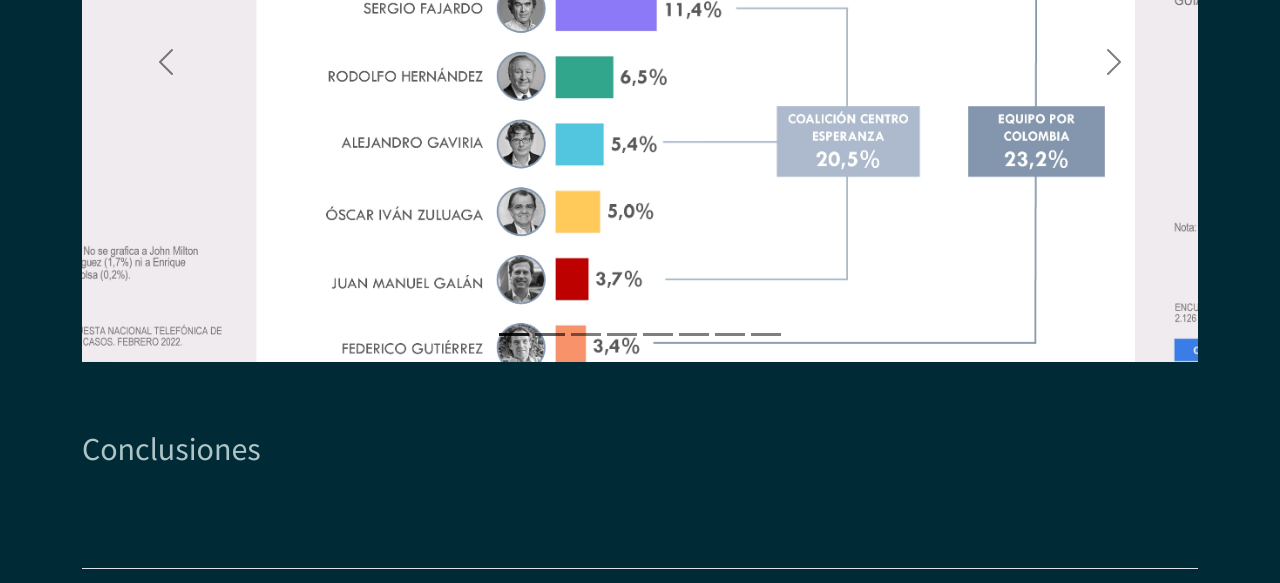
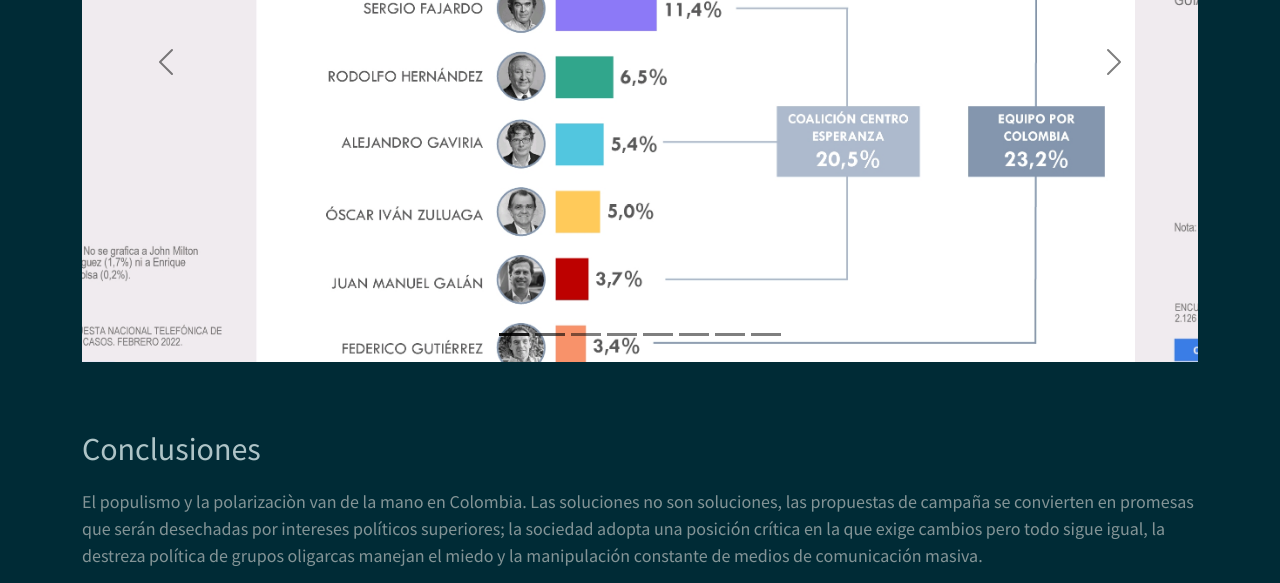
Before and after one commit to Juan-Pablo-EAN/salud-laboral-dos, a plain HTML site: page index.html in a window 1280 px wide. Shown: the part 8185-8768 px from the top of the page. Drawn offline with nearby package versions, Linux system fonts and the light colour scheme.

Commit message:
conclusion1

```diff
--- a/index.html
+++ b/index.html
@@ -506,6 +506,15 @@
                     <div>
                         <h2>Conclusiones</h2>
                     </div>
+                    <div>
+                        <p>
+                            El populismo y la polarizaciòn van de la mano en Colombia. Las soluciones no son
+                            soluciones, las propuestas de campaña se convierten en promesas que serán desechadas por
+                            intereses políticos superiores; la sociedad adopta una posición crítica en la que exige
+                            cambios pero todo sigue igual, la destreza política de grupos oligarcas manejan el miedo y
+                            la manipulación constante de medios de comunicación masiva.
+                        </p>
+                    </div>
                 </div>
             </section>
             <footer class="text-white d-flex flex-wrap justify-content-between align-items-center border-top"
```
